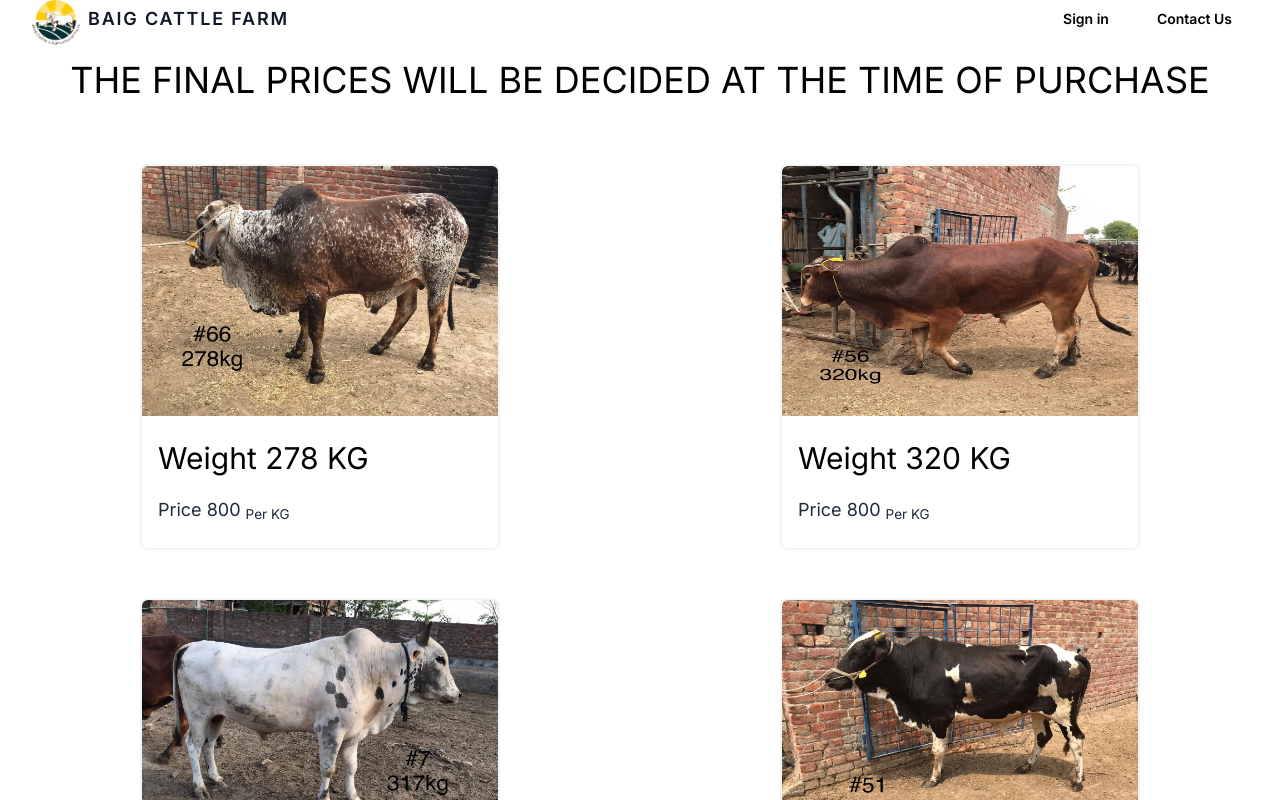
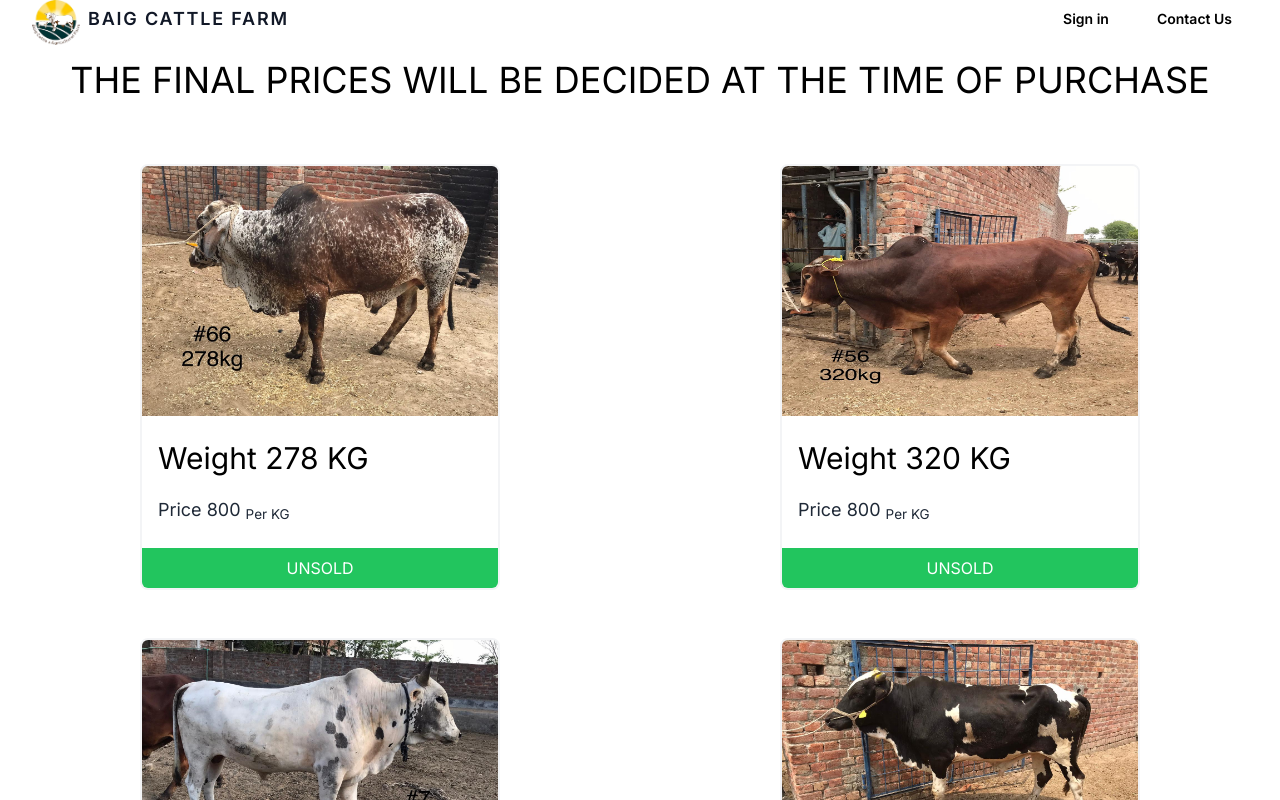
Before and after one commit to Hamza123Hussain/baig_farm-Project-, a Next.js app: page / in a window 1280 px wide. Shown: the top 800 px of the page. Built offline with nearby package versions, Linux system fonts and the light colour scheme; no server answers.

Commit message:
Sold Feature Added

```diff
--- a/components/CowCard.jsx
+++ b/components/CowCard.jsx
@@ -1,15 +1,28 @@
-import React from 'react'
+'use client'
+import { useSession } from 'next-auth/react'
+import React, { useState } from 'react'
 
 const CowCard = ({ Data }) => {
+  const { data: session } = useSession()
+  const [sold, setsold] = useState(false)
+
+  const sell = () => {
+    session.user?.name ? setsold(!sold) : ''
+  }
+
   return (
-    <div className="w-[100vw] sm:w-[50vw] mx-auto">
+    <div className="w-[100vw] sm:w-[50vw] mx-auto opacity-115">
       <div className="flex items-center justify-center ">
         <div className="max-w-sm w-full sm:w-full lg:w-full py-6 px-3 ">
           <div className=" bg-white  text-black rounded-lg overflow-hidden border-2 border-gray-100">
-            <div className="bg-cover bg-center  ">
+            <div
+              className={`bg-cover bg-center ${
+                sold ? 'opacity-15' : 'opacity-100'
+              }   `}
+            >
               <img className="w-[400px]   h-[250px]" src={Data.Image} alt="" />
             </div>
-            <div className="p-4 my-2 ">
+            <div className={`${sold ? 'opacity-15' : 'opacity-100'} p-4 my-2 `}>
               <p className=" text-sm sm:text-3xl mb-5">
                 {' '}
                 Weight {Data.weight} KG
@@ -19,6 +32,15 @@ const CowCard = ({ Data }) => {
                 Price {Data.Price} <sub> Per KG</sub>{' '}
               </p>
             </div>
+
+            <button
+              onClick={sell}
+              className={` py-2 w-full ${
+                sold ? 'bg-black' : 'bg-green-500'
+              } text-white`}
+            >
+              {sold ? 'SOLD' : 'UNSOLD'}
+            </button>
           </div>
         </div>
       </div>
--- a/components/Navbar.jsx
+++ b/components/Navbar.jsx
@@ -4,7 +4,6 @@ import Link from 'next/link'
 import React, { useState } from 'react'
 
 const NavBar = () => {
-  const [open, setOpen] = useState(true)
   const { data: session } = useSession()
 
   const Signinorout = () => {
```
